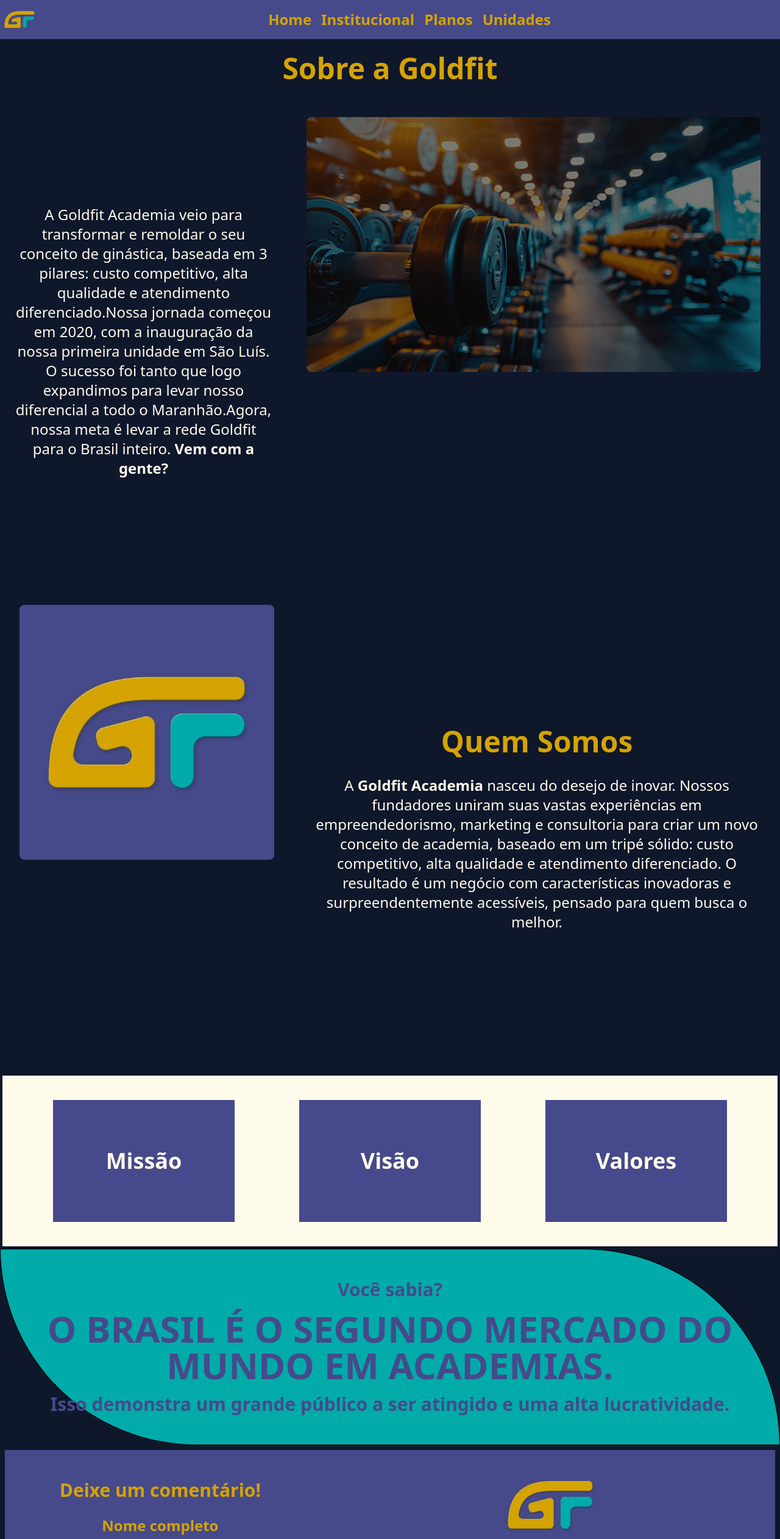
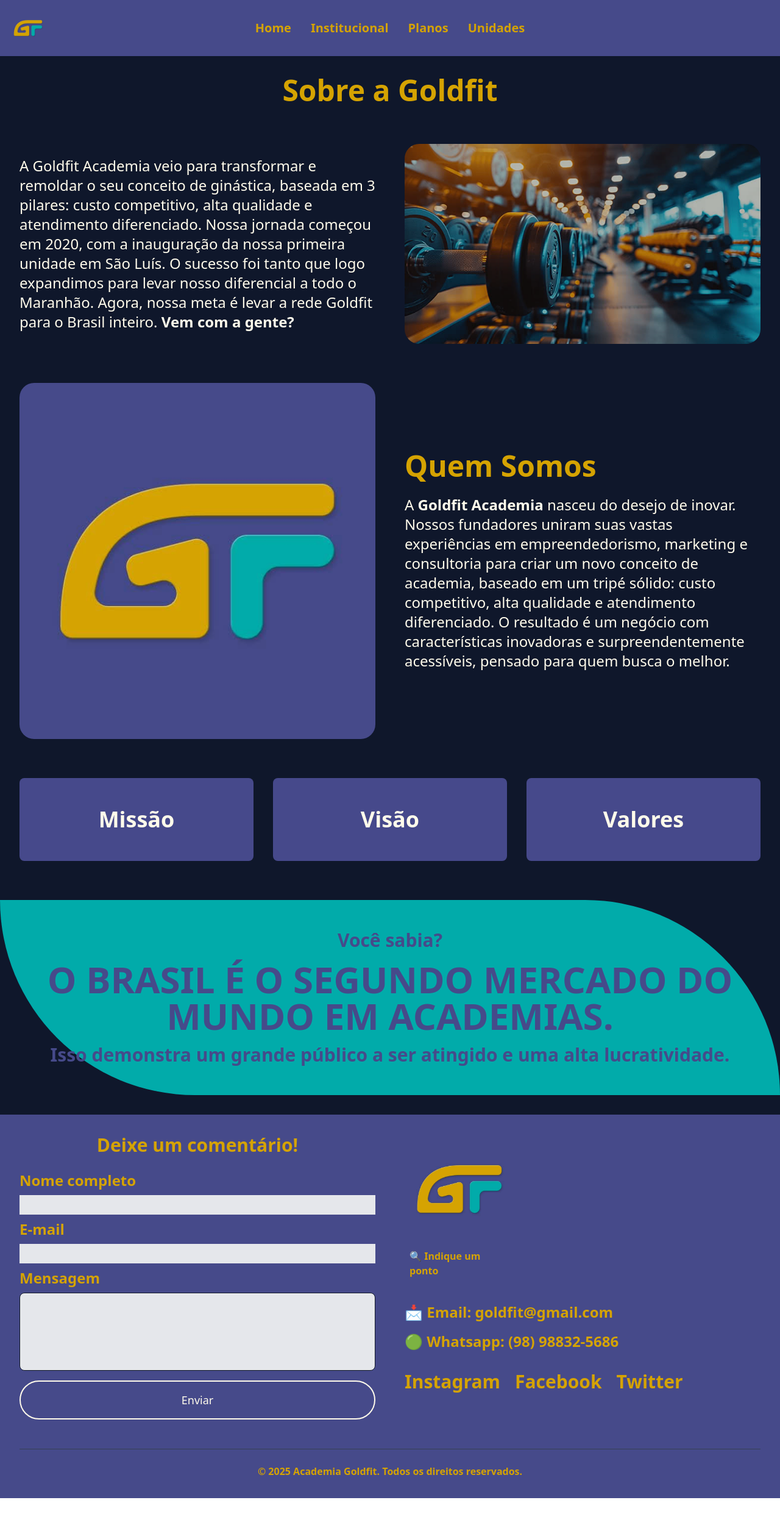
Before and after one commit to adrianoads910-max/goldfit, a React (Vite) app: page /Institucional in a window 1280 px wide. Shown: the top 2524 px of the page at 61% size. After the commit the page ends 2457 px from the top, so only its background shows below. Built offline with nearby package versions, Linux system fonts and the light colour scheme.

Commit message:
versão final responsividade

```diff
--- a/src/components/Footer/index.jsx
+++ b/src/components/Footer/index.jsx
@@ -10,26 +10,26 @@
 
     const handleSubmit = event => {
         event.preventDefault()
-
         const dados = { name, email, mensagem }
         console.log(dados)
     }
+
     return (
-        <main className="bg-brand-purple">
-            <footer className="grid grid-flow-col grid-rows-3 gap-4 bg-brand-purple max-h-[550px]">
-                <div className="text-brand-yellow font-bold text-center p-2 row-span-3 justify-start">
-                    <form onSubmit={handleSubmit} className="w-full max-w-lg mx-auto p-4 text-brand-yellow text-2xl">
-                                        <h2 className="text-3xl text-center font-semibold text-brand-yellow p-6">Deixe um comentário!</h2>
-                                        <TextField label="Nome completo" type="text" name="name" id="name" value={name} onChange={event => setName(event.target.value)} />
+        <footer className="bg-brand-purple text-brand-yellow font-bold">
+            <div className="max-w-screen-xl mx-auto p-8">
 
-                                        <TextField label="E-mail" type="email" name="email" id="email" value={email} onChange={event => setEmail(event.target.value)} />
+                <div className="grid grid-cols-1 lg:grid-cols-2 gap-12">
+                    <div>
+                        <form onSubmit={handleSubmit} className="w-full text-brand-yellow text-2xl">
+                            <h2 className="text-3xl text-center font-semibold mb-6">Deixe um comentário!</h2>
 
+                            <TextField label="Nome completo" type="text" name="name" id="name" value={name} onChange={event => setName(event.target.value)} className=" bg-gray-200 text-gray-900"/>
+                            <TextField label="E-mail" type="email" name="email" id="email" value={email} onChange={event => setEmail(event.target.value)} className=" bg-gray-200 text-gray-900"/>
 
-                                        <fieldset className="flex flex-col gap-2 mb-2">
+                            <fieldset className="flex flex-col gap-2 mb-4">
                                 <label htmlFor="message">Mensagem</label>
-
                                 <textarea
-                                                className="border rounded-lg p-2 max-h-96 resize-none"
+                                    className="border rounded-lg p-2 h-32 resize-none bg-gray-200 text-gray-900"
                                     id="message"
                                     value={mensagem}
                                     onChange={event => setMensagem(event.target.value)}
@@ -39,26 +39,31 @@
                             <Button variant="primary">Enviar</Button>
                         </form>
                     </div>
-                <picture className="max-w-[180px] col-span-2 justify-self-center">
+
+                    <div className="flex flex-col items-center lg:items-start text-center lg:text-left gap-8">
+                        <picture className="max-w-[180px]">
                             <img src="./logo.jpeg" alt="logo goldfit"/>
-                    <p className="text-brand-yellow font-bold p-2 text-center">🔍Indique um ponto</p>
+                            <p className="p-2">🔍 Indique um ponto</p>
                         </picture>
-                <div className="text-brand-yellow font-bold text-center p-2 col-span-2 row-span-2 py-10">
-                    <div>
-                        <p className="text-2xl text-center font-semibold p-6">📩Email: goldfit@gmail.com</p>
-                        <p className="text-2xl text-center font-semibold p-6">🟢Whatsapp: (98) 98832-5686</p>
+
+                        <div className="flex flex-col gap-4">
+                            <p className="text-2xl font-semibold">📩 Email: goldfit@gmail.com</p>
+                            <p className="text-2xl font-semibold">🟢 Whatsapp: (98) 98832-5686</p>
                         </div>
-                    <div>
-                        <a className="text-4xl p-4 hover:underline cursor-pointer"href="site1.html">Instagram</a>
-                        <a className="text-4xl p-4 hover:underline cursor-pointer"href="site1.html">Facebook</a>
-                        <a className="text-4xl p-4 hover:underline cursor-pointer"href="site1.html">Twiter</a>
+
+                        <div className="flex flex-col md:flex-row gap-6 ">
+                            <a className="text-3xl hover:underline" href="#">Instagram</a>
+                            <a className="text-3xl hover:underline" href="#">Facebook</a>
+                            <a className="text-3xl hover:underline" href="#">Twitter</a>
                         </div>
                     </div>
 
+                </div>
+                <div className="text-center border-t border-gray-700 mt-12 pt-6">
+                    <p>&copy; 2025 Academia Goldfit. Todos os direitos reservados.</p>
+                </div>
+
+            </div>
         </footer>
-                <div className="text-brand-yellow font-bold text-center p-4 ">
-                    <p className="p-4">&copy; 2025 Academia Goldfit. Todos os direitos reservados.</p>
-                </div>
-        </main>
     )
 }
--- a/src/components/Navbar/index.jsx
+++ b/src/components/Navbar/index.jsx
@@ -1,18 +1,57 @@
-import { Link } from "react-router-dom"
+import { Link } from "react-router-dom";
+import { useState } from "react";
 
 export const Navbar = () => {
+
+    const [isMenuOpen, setIsMenuOpen] = useState(false);
+
     return (
-        <header className="flex">
-            <picture className="max-w-[64px]">
-                <img src="./logo.jpeg" alt="logo goldfit" />
-            </picture>
-            <nav className="z-50  flex justify-center items-center w-full gap-4 p-4 bg-brand-purple text-2xl">
-                <Link className=" text-brand-yellow font-bold hover:underline cursor-pointer" to="/">Home</Link>
-                <Link className=" text-brand-yellow font-bold hover:underline cursor-pointer" to="/institucional">Institucional</Link>
-                <Link className=" text-brand-yellow font-bold hover:underline cursor-pointer" to="/planos">Planos</Link>
-                <Link className=" text-brand-yellow font-bold hover:underline cursor-pointer" to="/unidades">Unidades</Link>
+        <header className="bg-brand-purple w-full">
+            <nav className="flex items-center justify-between max-w-screen-xl mx-auto p-4 relative">
+                {/* Logo */}
+                <div className="flex-1">
+                    <Link to="/">
+                        <img src="./logo.jpeg" alt="logo goldfit" className="h-15"/>
+                    </Link>
+                </div>
+
+
+                <div className="flex md:hidden">
+
+                    <button
+                        onClick={() => setIsMenuOpen(!isMenuOpen)}
+                        type="button"
+                        className="inline-flex items-center p-2 w-10 h-10 justify-center text-sm text-brand-yellow rounded-lg hover:bg-gray-700 focus:outline-none focus:ring-2 focus:ring-gray-600"
+                    >
+                        <span className="sr-only">Abrir menu principal</span>
+                        <svg className="w-5 h-5" aria-hidden="true" xmlns="http://www.w.org/2000/svg" fill="none" viewBox="0 0 17 14">
+                            <path stroke="currentColor" strokeLinecap="round" strokeLinejoin="round" strokeWidth="2" d="M1 1h15M1 7h15M1 13h15"/>
+                        </svg>
+                    </button>
+                </div>
+
+
+                <div className="hidden md:flex flex-1 justify-center">
+                    <ul className="flex flex-row space-x-8">
+                        <li><Link className="text-brand-yellow text-xl font-bold hover:underline" to="/">Home</Link></li>
+                        <li><Link className="text-brand-yellow text-xl font-bold hover:underline" to="/institucional">Institucional</Link></li>
+                        <li><Link className="text-brand-yellow text-xl font-bold hover:underline" to="/planos">Planos</Link></li>
+                        <li><Link className="text-brand-yellow text-xl font-bold hover:underline" to="/unidades">Unidades</Link></li>
+                    </ul>
+                </div>
+
+                <div className="hidden md:flex flex-1"></div>
+                {isMenuOpen && (
+                    <div className="absolute top-full left-0 w-full bg-brand-purple md:hidden z-50">
+                        <ul className="flex flex-col items-center space-y-4 p-4">
+                            <li><Link onClick={() => setIsMenuOpen(false)} className="text-brand-yellow text-xl font-bold hover:underline" to="/">Home</Link></li>
+                            <li><Link onClick={() => setIsMenuOpen(false)} className="text-brand-yellow text-xl font-bold hover:underline" to="/institucional">Institucional</Link></li>
+                            <li><Link onClick={() => setIsMenuOpen(false)} className="text-brand-yellow text-xl font-bold hover:underline" to="/planos">Planos</Link></li>
+                            <li><Link onClick={() => setIsMenuOpen(false)} className="text-brand-yellow text-xl font-bold hover:underline" to="/unidades">Unidades</Link></li>
+                        </ul>
+                    </div>
+                )}
             </nav>
-
         </header>
-    )
-}
+    );
+};
--- a/src/pages/Home/index.jsx
+++ b/src/pages/Home/index.jsx
@@ -40,35 +40,33 @@
         <main className=" w-full m-auto min-h-screen bg-slate-950">
 
                 <Navbar />
-            <header className="z-10 bg-center bg-cover bg-[url(./inicial.png)]  h-screen">
+            <header className=" z-10 relative bg-center bg-cover bg-[url(./inicial.png)] h-[80vh] sm:h-screen">
 
-                <section className="flex justify-end items-end w-[60%] h-[95%] p-4">
+                <section className="absolute bottom-10 right-6 sm:right-20 flex justify-end">
                     <Button variant="primary">Faça uma aula experimental!</Button>
                 </section>
             </header>
 
-            <div className="grid grid-flow-col grid-rows-3 gap-4 max-h-[900px]">
-                <div className="row-span-3 basis-2/3">
+            <div className="grid grid-cols-1 lg:grid-cols-3 gap-6 p-6">
+                <div className="lg:col-span-2 flex justify-center items-center">
                     <picture>
-                        <img src="./transforme.png" alt="plano" className="p-4 bg-contain max-w-[1300px] max-h-[850px] " />
+                        <img src="./transforme.png" alt="plano" className="p-4 object-contain w-full max-w-4xl " />
                     </picture>
                 </div>
 
-                <div className=" row-span-1 w-3.5xl p-1 justify-self-center">
+                <div className=" flex flex-col items-center gap-8">
                     <picture >
-                        <img src="./unidade1.jpeg" alt="unidade Maiobão" className="rounded-4xl p-4 bg-contain max-w-[300px] max-h-[400px] "/>
+                        <img src="./unidade1.jpeg" alt="unidade Maiobão" className="rounded-3xl p-2 object-cover w-100 h-72 "/>
                     </picture>
 
-                    <section className="p-4">
+                    <section className="mt-4">
                         <Button variant="primary">Conheça nossas unidades</Button>
                     </section>
-                </div>
-                <div className="row-span-2 w-3.5xl p-1 justify-self-center">
                     <picture >
-                        <img src="./unidade1.jpeg" alt="unidade Maiobão" className="rounded-4xl p-4 bg-contain max-w-[300px] max-h-[400px] "/>
+                        <img src="./unidade1.jpeg" alt="unidade Maiobão" className="rounded-3xl p-2 object-cover w-100 h-72 "/>
                     </picture>
 
-                    <section className="p-4">
+                    <section className="mt-4 ">
                         <Button variant="primary">Conheça nossos planos</Button>
                     </section>
                 </div>
@@ -76,18 +74,18 @@
             </div>
             <div>
                 <article>
-                    <h3 className="text-5xl text-center font-semibold text-brand-yellow p-6">Conheça agora nossos espaços, treinos e aulas coletivas:</h3>
+                    <h3 className="text-3xl sm:text-4xl md:text-5xl text-center font-semibold text-brand-yellow mb-8">Conheça agora nossos espaços, treinos e aulas coletivas:</h3>
                 </article>
-                <picture className="grid grid-cols-4 gap-4 p-2 justify-center content-center items-center">
+                <picture className="grid grid-cols-1 sm:grid-cols-2 lg:grid-cols-4 gap-6">
                     {SPACE.map((item) => (
                         <section key={item.img.src} className="text-neutral-50 p-3">
-                        <div className="relative overflow-hidden group">
+                        <div className="relative overflow-hidden group rounded-2xl">
                             <img
                                 src={item.img.src}
                                 alt={item.img.alt}
-                                className="rounded-2xl border-1 w-full h-full object-cover transition-transform duration-500 ease-in-out group-hover:scale-110"
+                                className="rounded-2xl w-full h-64 object-cover transition-transform duration-500 ease-in-out group-hover:scale-110"
                             />
-                            <div className="absolute bottom-0 left-0 w-full bg-brand-purple-alt py-2 rounded-b-2xl text-center transition-colors duration-300 group-hover:bg-brand-purple">
+                            <div className="absolute bottom-0 left-0 w-full bg-brand-purple-alt py-2 text-center transition-colors duration-300 group-hover:bg-brand-purple">
                                 <p className="text-brand-yellow text-lg font-extrabold tracking-wide uppercase">
                                 {item.trainer}
                                 </p>
@@ -95,7 +93,7 @@
                         </div>
 
 
-                        <article className="p-4 text-center">
+                        <article className="mt-4 text-center">
                             <Button>Matricule-se já</Button>
                         </article>
                         </section>
--- a/src/pages/Institucional/index.jsx
+++ b/src/pages/Institucional/index.jsx
@@ -1,53 +1,63 @@
-import { Button } from "../../components/Button"
 import { Navbar } from "../../components/Navbar"
 import { Footer } from "../../components/Footer"
 
 export const Institucional = () => {
     return (
-        <main className=" w-full m-auto min-h-screen bg-slate-900">
+        <main className="w-full bg-slate-900 text-amber-50">
 
             <header>
                 <Navbar />
-                <h1 className="text-5xl text-center font-semibold text-brand-yellow p-6">Sobre a Goldfit</h1>
-
+                <h1 className="text-4xl md:text-5xl text-center font-semibold text-brand-yellow p-8">
+                    Sobre a Goldfit
+                </h1>
             </header>
 
-             <div className="flex flex-row justify-center-safe items-center-safe">
-                <div className="basis-2/3 py-20">
-                    <h2 className="text-amber-50 text-center text-2xl p-6">A Goldfit Academia veio para transformar e remoldar o seu conceito de ginástica, baseada em 3 pilares: custo competitivo, alta qualidade e atendimento diferenciado.Nossa jornada começou em 2020, com a inauguração da nossa primeira unidade em São Luís. O sucesso foi tanto que logo expandimos para levar nosso diferencial a todo o Maranhão.Agora, nossa meta é levar a rede Goldfit para o Brasil inteiro. <strong>Vem com a gente?</strong></h2>
+            <section className="flex flex-col lg:flex-row items-center max-w-screen-xl mx-auto p-8 gap-12">
+                <div className="lg:w-1/2">
+                    <p className="text-xl md:text-2xl text-center lg:text-left">
+                        A Goldfit Academia veio para transformar e remoldar o seu conceito de ginástica, baseada em 3 pilares: custo competitivo, alta qualidade e atendimento diferenciado. Nossa jornada começou em 2020, com a inauguração da nossa primeira unidade em São Luís. O sucesso foi tanto que logo expandimos para levar nosso diferencial a todo o Maranhão. Agora, nossa meta é levar a rede Goldfit para o Brasil inteiro. <strong>Vem com a gente?</strong>
+                    </p>
                 </div>
-                <div className=" flex basis-1/3 z-10 h-screen p-4 object-center justify-center-safe">
-                    <img src="./planos.jpg" alt="" className="bg-center p-4 brightness-50 max-w-[900px] max-h-[450px] object-center rounded-3xl"/>
+                <div className="lg:w-1/2">
+                    <img src="./planos.jpg" alt="Pessoas treinando na academia" className="w-full h-auto object-cover rounded-3xl brightness-75"/>
+                </div>
+            </section>
+
+            <section className="flex flex-col-reverse lg:flex-row items-center max-w-screen-xl mx-auto p-8 gap-12">
+                <div className="lg:w-1/2">
+                    <img src="./logo.jpeg" alt="Logo da Goldfit" className="w-full h-auto object-cover rounded-3xl"/>
+                </div>
+                <div className="lg:w-1/2">
+                    <h3 className="text-3xl md:text-5xl text-center lg:text-left font-semibold text-brand-yellow mb-6">Quem Somos</h3>
+                    <p className="text-xl md:text-2xl text-center lg:text-left">
+                        A <strong>Goldfit Academia</strong> nasceu do desejo de inovar. Nossos fundadores uniram suas vastas experiências em empreendedorismo, marketing e consultoria para criar um novo conceito de academia, baseado em um tripé sólido: custo competitivo, alta qualidade e atendimento diferenciado. O resultado é um negócio com características inovadoras e surpreendentemente acessíveis, pensado para quem busca o melhor.
+                    </p>
+                </div>
+            </section>
+
+       <section className="max-w-screen-xl mx-auto p-8">
+            <div className="flex flex-col lg:flex-row gap-8 text-center">
+                <div className="flex-1 bg-brand-purple-alt p-12 text-3xl md:text-4xl rounded-lg text-amber-50 font-bold transition-all duration-300 hover:scale-105 hover:bg-brand-yellow hover:text-brand-purple-alt">
+                    Missão
+                </div>
+                <div className="flex-1 bg-brand-purple-alt p-12 text-3xl md:text-4xl rounded-lg text-amber-50 font-bold transition-all duration-300 hover:scale-105 hover:bg-brand-yellow hover:text-brand-purple-alt">
+                    Visão
+                </div>
+                <div className="flex-1 bg-brand-purple-alt p-12 text-3xl md:text-4xl rounded-lg text-amber-50 font-bold transition-all duration-300 hover:scale-105 hover:bg-brand-yellow hover:text-brand-purple-alt">
+                    Valores
                 </div>
             </div>
+        </section>
 
-            <div className="flex flex-row justify-center-safe items-center-safe">
-                <div className=" flex basis-1/3 z-10 h-screen p-4 object-center justify-center-safe">
-                    <img src="./logo.jpeg" alt="" className="bg-center p-4 max-w-[900px] max-h-[450px] object-center rounded-3xl"/>
-                </div>
-                <div className="basis-2/3 ">
-                    <h3 className="text-5xl text-center font-semibold text-brand-yellow p-4">Quem Somos</h3>
-                    <p className="text-amber-50 text-center text-2xl p-4 gap-2">A <strong>Goldfit Academia</strong> nasceu do desejo de inovar. Nossos fundadores uniram suas vastas experiências em empreendedorismo, marketing e consultoria para criar um novo conceito de academia, baseado em um tripé sólido: custo competitivo, alta qualidade e atendimento diferenciado. O resultado é um negócio com características inovadoras e surpreendentemente acessíveis, pensado para quem busca o melhor.</p>
-                </div>
-            </div>
-            <div className=" bg-slate-900 p-1 justify-around">
-               <div className="flex flex-row gap-5 p-10 bg-amber-50 justify-around">
-                    <div className="basis-1/4 bg-brand-purple-alt p-20 text-center text-4xl text-amber-50 font-bold transition-colors duration-300 hover:bg-amber-400 hover:text-brand-purple-alt">Missão</div>
-                    <div className="basis-1/4 bg-brand-purple-alt p-20 text-center text-4xl text-amber-50 font-bold transition-colors duration-300 hover:bg-amber-400 hover:text-brand-purple-alt">Visão</div>
-                    <div className="basis-1/4 bg-brand-purple-alt p-20 text-center text-4xl text-amber-50 font-bold transition-colors duration-300 hover:bg-amber-400 hover:text-brand-purple-alt">Valores</div>
-                </div>
-            </div>
-            <div className="bg-brand-teal p-10 border rounded-tr-full rounded-bl-full">
-                <article>
-                    <h4 className="font-bold text-center text-brand-purple text-3xl p-2">Você sabia?</h4>
-                    <p className="font-bold text-center text-brand-purple text-6xl p-2">O BRASIL É O SEGUNDO MERCADO DO MUNDO EM ACADEMIAS.</p>
-                    <p className="font-bold text-center text-brand-purple text-3xl p-2">Isso demonstra um grande público a ser atingido e uma alta lucratividade.</p>
+           <section className="bg-brand-teal p-12 my-8 rounded-tr-4xl rounded-bl-4xl lg:rounded-tr-full lg:rounded-bl-full">
+                <article className="max-w-screen-xl mx-auto text-center text-brand-purple">
+                    <h4 className="font-bold text-2xl md:text-3xl mb-4">Você sabia?</h4>
+                    <p className="font-bold text-4xl md:text-6xl mb-4">O BRASIL É O SEGUNDO MERCADO DO MUNDO EM ACADEMIAS.</p>
+                    <p className="font-bold text-2xl md:text-3xl">Isso demonstra um grande público a ser atingido e uma alta lucratividade.</p>
                 </article>
-            </div>
-             <footer className=" bg-slate-900 p-2 justify-around">
-                <Footer />
-             </footer>
+            </section>
+
+            <Footer />
         </main>
-
     )
 }
```
Also changed, not shown: src/pages/Planos/index.jsx (+13 -11 lines), src/pages/Unidades/index.jsx (+63 -28 lines). Lines whose indentation alone changed are shown as unchanged.
